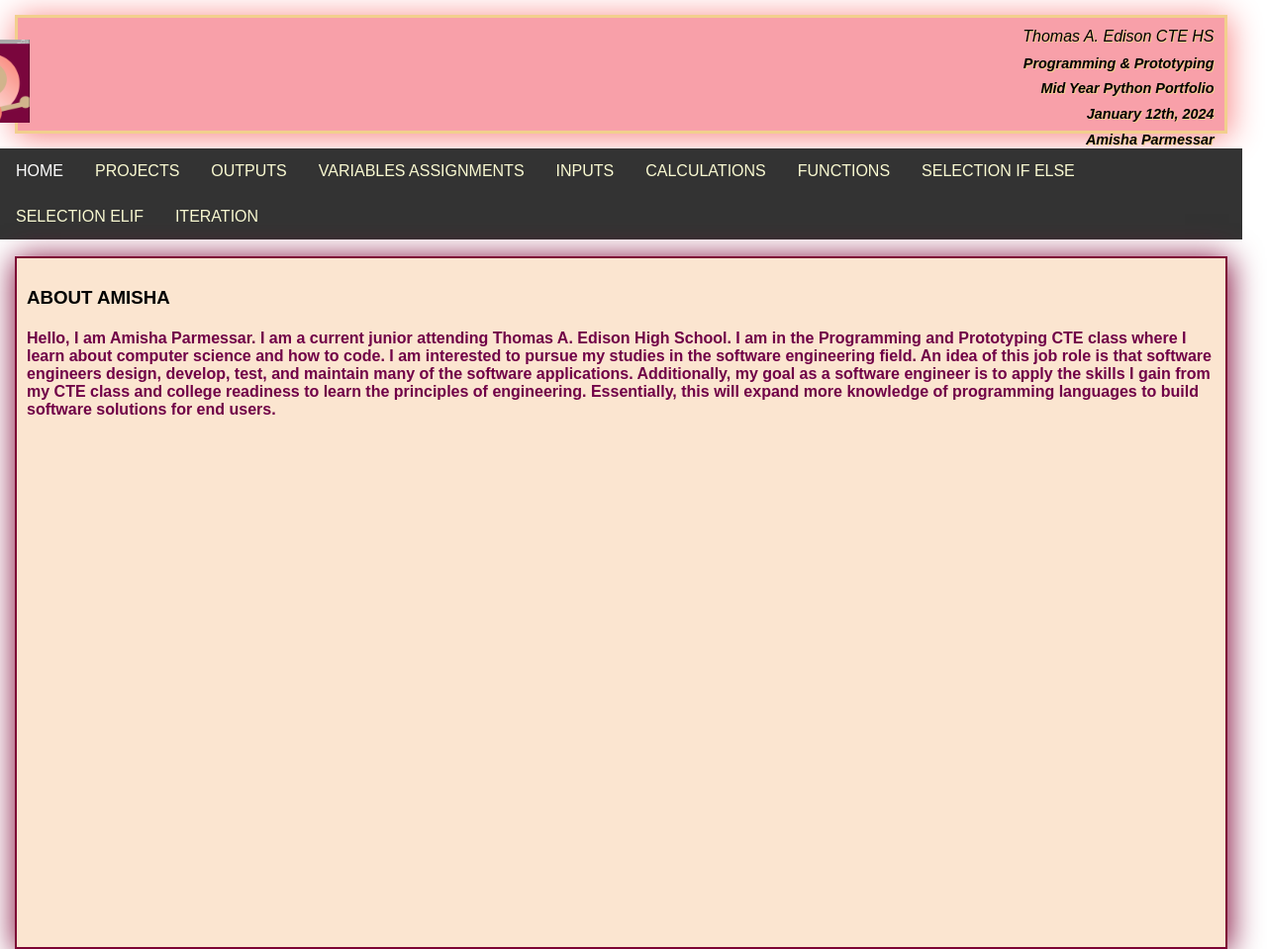
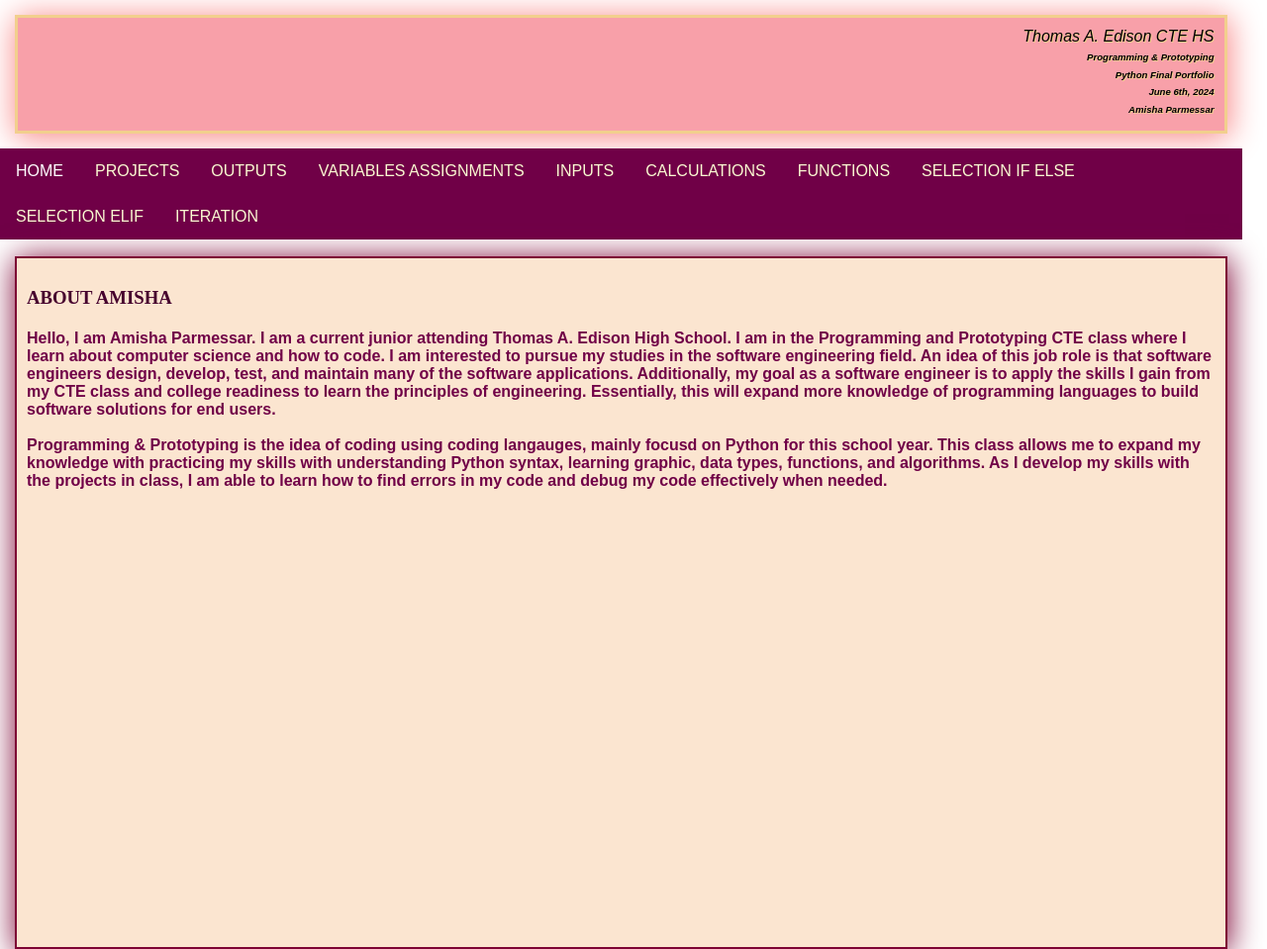
Before and after one commit to AmishaParmessar/PortfolioSpring11, a plain HTML site: page index.html in a window 1280 px wide. Shown: the whole page at 99% size. Drawn offline with Linux system fonts and the light colour scheme.

Commit message:
get my code

```diff
--- a/index.html
+++ b/index.html
@@ -3,7 +3,7 @@
 <head>
   <meta charset="utf-8">
   <meta name="viewport" content="width=device-width">
-  <title>Amisha's Junior Year Portfolio</title>
+  <title>Amisha's Final Portfolio 2023-2024</title>
   <link href="style.css" rel="stylesheet" type="text/css" />
 	<link href="Amisha's_Avatar.png" rel="icon" type="image/png">
 </head>
@@ -12,8 +12,8 @@
 		Thomas A. Edison CTE HS
 		<img src="Amisha's_Avatar.png" id="logo">
 		<h1>Programming & Prototyping</h1>
-		<h1>Mid Year Python Portfolio</h1>
-		<h1>January 12th, 2024</h1>
+		<h1>Python Final Portfolio</h1>
+		<h1>June 6th, 2024</h1>
 		<h1>Amisha Parmessar</h1>
 	</div>
 
@@ -122,4 +122,11 @@
 
 <div class="container">
 <h3>ABOUT AMISHA</h3>
-<h4>Hello, I am Amisha Parmessar. I am a current junior attending Thomas A. Edison High School. I am in the Programming and Prototyping CTE class where I learn about computer science and how to code. I am interested to pursue my studies in the software engineering field. An idea of this job role is that software engineers design, develop, test, and maintain many of the software applications. Additionally, my goal as a software engineer is to apply the skills I gain from my CTE class and college readiness to learn the principles of engineering. Essentially, this will expand more knowledge of programming languages to build software solutions for end users.</h4>
+<h4>Hello, I am Amisha Parmessar. I am a current junior attending Thomas A. Edison High School. I am in the Programming and Prototyping CTE class where I learn about computer science and how to code. I am interested to pursue my studies in the software engineering field. An idea of this job role is that software engineers design, develop, test, and maintain many of the software applications. Additionally, my goal as a software engineer is to apply the skills I gain from my CTE class and college readiness to learn the principles of engineering. Essentially, this will expand more knowledge of programming languages to build software solutions for end users.
+
+<br>
+
+<br>Programming & Prototyping is the idea of coding using coding langauges, mainly focusd on Python for this school year. This class allows me to expand my knowledge with practicing my skills with understanding Python syntax, learning graphic, data types, functions, and algorithms. As I develop my skills with the projects in class, I am able to learn how to find errors in my code and debug my code effectively when needed. </br>
+
+
+</h4>
--- a/style.css
+++ b/style.css
@@ -20,14 +20,14 @@ html,body{
 	font-style: oblique;
 }
 h1{
-	font-size: 0.9em;
+	font-size: 0.6em;
 }
 
 #logo{
 	width: 80px;
 	position: absolute;
 	top: 40px;
-	right: 1250px;
+	right: 1930px;
 }
 .container{
 	border:2px #7d0434 solid;
@@ -140,7 +140,7 @@ body {
 
 .navbar {
   overflow: hidden;
-  background-color: #333;
+  background-color: #700047;
 }
 
 .navbar a {
@@ -183,12 +183,12 @@ body {
 
 .subnav-content a {
   float: left;
-  color: white;
+  color: #f6e6bc;
   text-decoration: none;
 }
 
 .subnav-content a:hover {
-  background-color: #eee;
+  background-color: #f4e1ae;
   color: black;
 }
 
@@ -210,7 +210,11 @@ body {
   position: absolute;
   right: 5px;
 }
-
+h3{
+  color: #46012d;
+  font-family: 'Times New Roman', Times, serif;
+}
 h4{
   color: #700047;
+  font-family: fantasy;
 }
```
